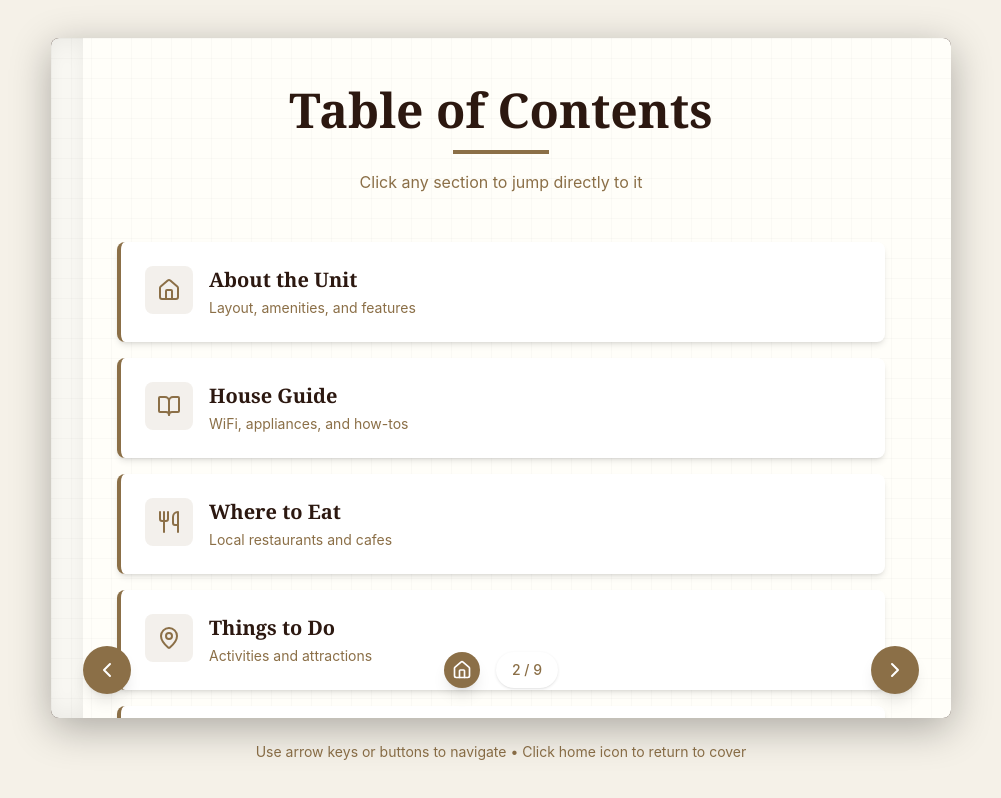
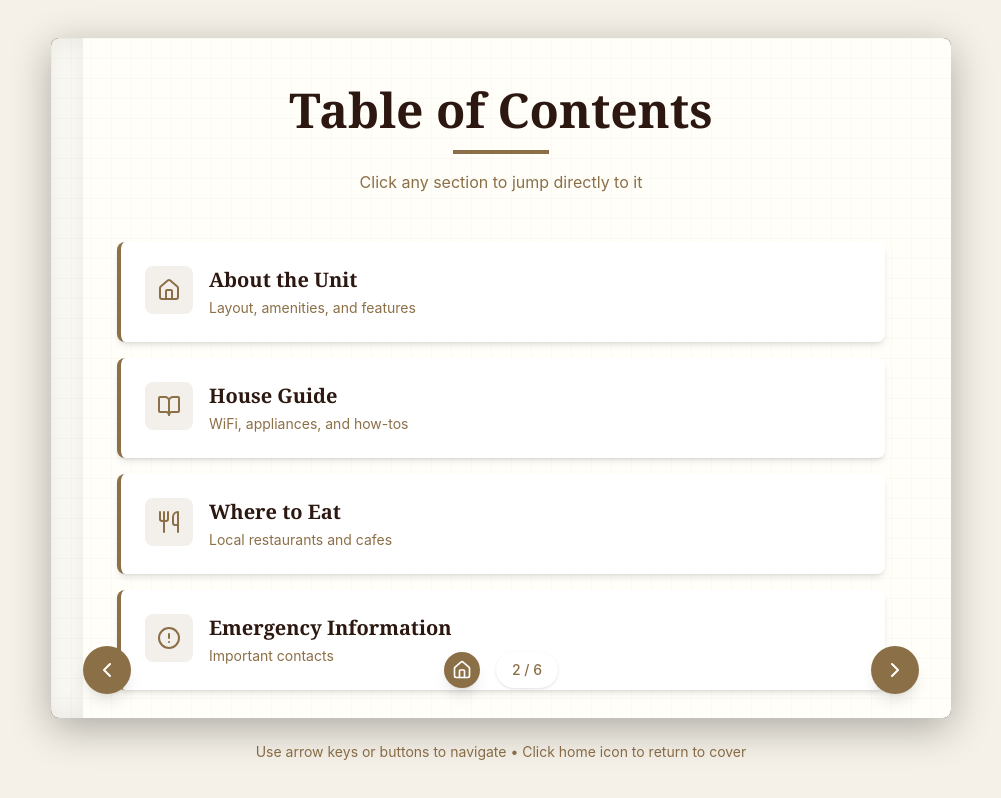
Before and after one commit to mjsteele2099/PutnamFFGuide, a Next.js app: page / in a window 1280 px wide. Both pictures are taken after a click on the button "Open Guide". Shown: the whole page, without its empty margins (139-1140 px from the left). Built offline with nearby package versions, Linux system fonts and the light colour scheme.

Commit message:
Remove ThingsToDo, HouseRules, and Checkout pages; update pages array and table of contents

```diff
--- a/components/Book.tsx
+++ b/components/Book.tsx
@@ -8,10 +8,7 @@ import TableOfContents from './pages/TableOfContents'
 import AboutUnit from './pages/AboutUnit'
 import HouseGuide from './pages/HouseGuide'
 import LocalEats from './pages/LocalEats'
-import ThingsToDo from './pages/ThingsToDo'
 import EmergencyInfo from './pages/EmergencyInfo'
-import HouseRules from './pages/HouseRules'
-import CheckoutPage from './pages/CheckoutPage'
 
 const pages = [
   { id: 0, component: CoverPage, title: 'Cover' },
@@ -19,10 +16,7 @@ const pages = [
   { id: 2, component: AboutUnit, title: 'About the Unit' },
   { id: 3, component: HouseGuide, title: 'House Guide' },
   { id: 4, component: LocalEats, title: 'Where to Eat' },
-  { id: 5, component: ThingsToDo, title: 'Things to Do' },
-  { id: 6, component: EmergencyInfo, title: 'Emergency Info' },
-  { id: 7, component: HouseRules, title: 'House Rules' },
-  { id: 8, component: CheckoutPage, title: 'Check-out' },
+  { id: 5, component: EmergencyInfo, title: 'Emergency Info' },
 ]
 
 export default function Book() {
--- a/components/pages/TableOfContents.tsx
+++ b/components/pages/TableOfContents.tsx
@@ -4,10 +4,7 @@ const sections = [
   { id: 2, title: 'About the Unit', icon: Home, description: 'Layout, amenities, and features' },
   { id: 3, title: 'House Guide', icon: BookOpen, description: 'WiFi, appliances, and how-tos' },
   { id: 4, title: 'Where to Eat', icon: Utensils, description: 'Local restaurants and cafes' },
-  { id: 5, title: 'Things to Do', icon: MapPin, description: 'Activities and attractions' },
-  { id: 6, title: 'Emergency Information', icon: AlertCircle, description: 'Important contacts' },
-  { id: 7, title: 'House Rules', icon: FileText, description: 'Guidelines for your stay' },
-  { id: 8, title: 'Check-out Instructions', icon: LogOut, description: 'Before you leave' },
+  { id: 5, title: 'Emergency Information', icon: AlertCircle, description: 'Important contacts' },
 ]
 
 export default function TableOfContents({ goToPage }: { goToPage: (page: number) => void }) {
```
